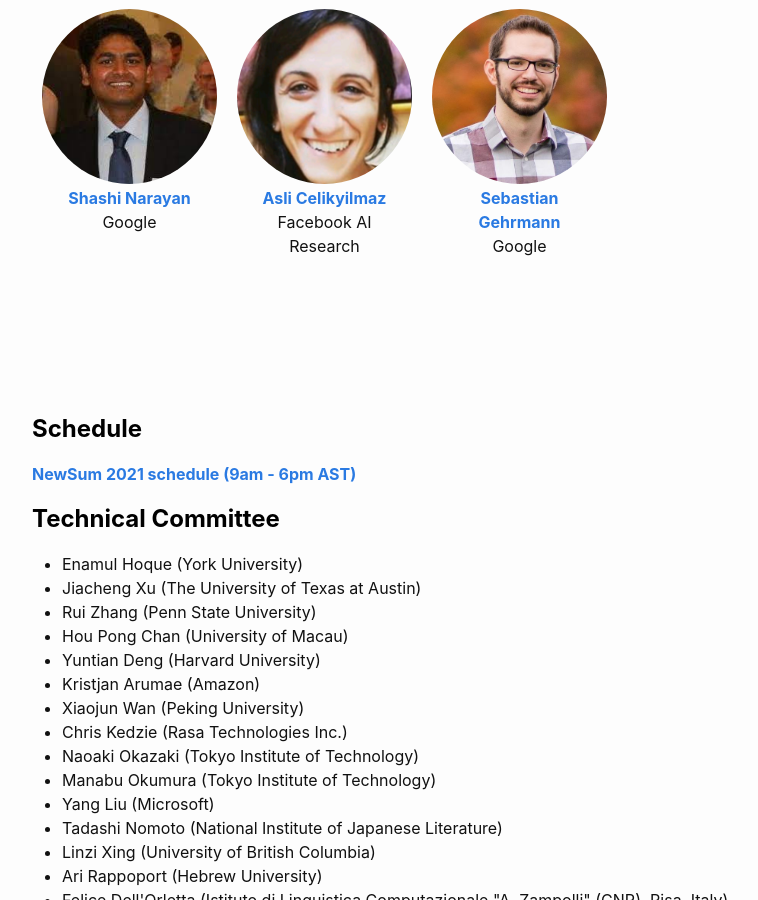
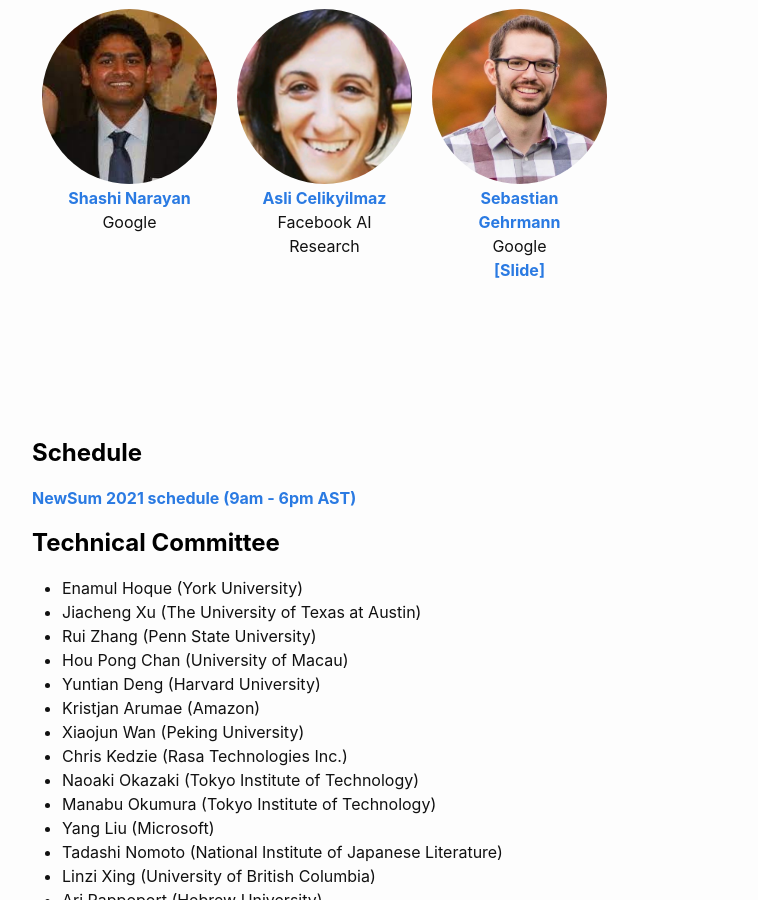
Before and after one commit to newsumm/newsumm.github.io, a Jekyll site: the page built from index.md, in a window 1280 px wide and 900 px high, scrolled down 3318 px. Shown: the whole window, without its empty margins (218-976 px from the left). Built offline with Jekyll 4.4.1, drawn with Linux system fonts in a browser that asks for light colours.

Commit message:
Update index.md

```diff
--- a/index.md
+++ b/index.md
@@ -187,6 +187,9 @@ All deadlines are 11.59 pm UTC -12h (“anywhere on Earth”).
       <a href="https://sebastiangehrmann.com/"><b>Sebastian Gehrmann</b></a>
 			<br>
 			Google
+      <br>
+      <a href="NewSum'21_ Breaking News_ It’s time to fix the evaluation of generated text.pdf" target="_blank">
+	    <b>[Slide]</b></a>
 		</h4>
 		</center>
 	  </div>
```
